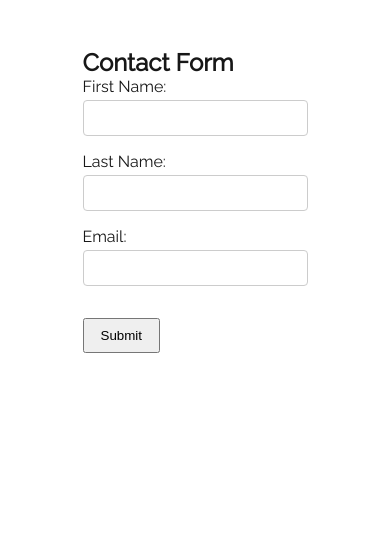
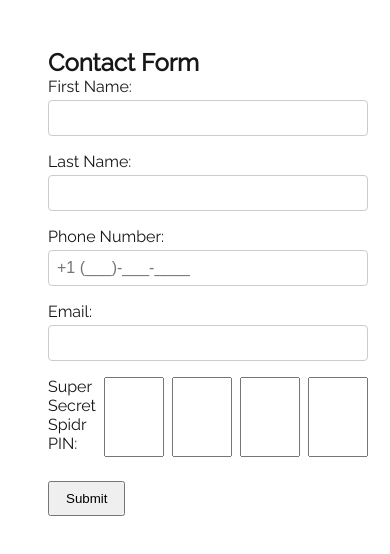
Before and after one commit to Christian-Ra/spidr-challenge, a Next.js app: page / in a window 390 px wide. Shown: the top 554 px of the page. Built offline with nearby package versions, Linux system fonts and the light colour scheme.

Commit message:
adds Phone input and Pin Grouping

```diff
--- a/src/components/ContactForm.js
+++ b/src/components/ContactForm.js
@@ -1,11 +1,15 @@
 import { useState } from "react";
 import TextInput from "./TextInput";
+import PhoneInput from "./PhoneInput";
+import PINInputGroup from "./PINGroupInput";
 
 export default function ContactForm() {
   const [formData, setFormData] = useState({
     firstName: "",
     lastName: "",
     email: "",
+    phone: "",
+    pinParts: ["", "", "", ""], // Assuming a 4-part PIN input
   });
 
   const handleChange = (e) => {
@@ -13,10 +17,14 @@ export default function ContactForm() {
     setFormData((prev) => ({ ...prev, [name]: value }));
   };
 
+  const setPinParts = (newParts) => {
+    setFormData((prev) => ({ ...prev, pinParts: newParts }));
+  };
+
   const handleSubmit = (e) => {
     e.preventDefault();
     const secretPin = formData.pinParts.join("-");
-    const output = { ...formData, secretPin };
+    const output = { ...formData };
     console.log("Submitted Data:", output);
     alert("Form submitted! Check the console.");
   };
@@ -41,6 +49,12 @@ export default function ContactForm() {
         value={formData.lastName}
         onChange={handleChange}
       />
+      <PhoneInput
+        label='Phone Number'
+        name='phone'
+        value={formData.phone || ""}
+        onChange={handleChange}
+      />
 
       <TextInput
         label='Email'
@@ -49,6 +63,8 @@ export default function ContactForm() {
         value={formData.email}
         onChange={handleChange}
       />
+
+      <PINInputGroup pinParts={formData.pinParts} setPinParts={setPinParts} />
 
       <button
         type='submit'
--- a/src/components/PINGroupInput.js
+++ b/src/components/PINGroupInput.js
@@ -0,0 +1,41 @@
+// components/PINInputGroup.js
+import { useRef } from "react";
+
+export default function PINInputGroup({ pinParts, setPinParts }) {
+  const refs = [useRef(null), useRef(null), useRef(null), useRef(null)];
+
+  const handlePinChange = (index, value) => {
+    if (!/^\d{0,4}$/.test(value)) return;
+    const updated = [...pinParts];
+    updated[index] = value;
+    setPinParts(updated);
+
+    if (value.length === 4 && index < 3) {
+      refs[index + 1].current?.focus();
+    }
+  };
+
+  return (
+    <div style={{ display: "flex", gap: "0.5rem", margin: "0.5rem 0" }}>
+      <label style={{ marginBottom: "0.25rem" }}>Super Secret Spidr PIN:</label>
+      {pinParts.map((part, i) => (
+        <input
+          key={i}
+          ref={refs[i]}
+          type='password'
+          inputMode='numeric'
+          maxLength={4}
+          value={part}
+          onChange={(e) => handlePinChange(i, e.target.value)}
+          style={{
+            width: "60px",
+            textAlign: "center",
+            fontSize: "1.0rem",
+            padding: "0.5rem",
+          }}
+          required
+        />
+      ))}
+    </div>
+  );
+}
--- a/src/components/PhoneInput.js
+++ b/src/components/PhoneInput.js
@@ -0,0 +1,50 @@
+export default function PhoneInput({ label, name, value, onChange }) {
+  const formatPhone = (input) => {
+    const digits = input.replace(/\D/g, "").slice(0, 10);
+    const area = digits.slice(0, 3);
+    const central = digits.slice(3, 6);
+    const line = digits.slice(6, 10);
+
+    let formatted = "";
+    if (digits.length > 6) {
+      formatted = `(${area})-${central}-${line}`;
+    } else if (digits.length > 3) {
+      formatted = `(${area})-${central}`;
+    } else if (digits.length > 0) {
+      formatted = `(${area}`;
+    }
+
+    return formatted;
+  };
+
+  const handleFormattedChange = (e) => {
+    const formatted = formatPhone(e.target.value);
+    onChange({ target: { name, value: formatted } });
+  };
+
+  return (
+    <div style={{ marginBottom: "1rem" }}>
+      <label
+        htmlFor={name}
+        style={{ display: "block", marginBottom: "0.25rem" }}
+      >
+        {label}:
+      </label>
+      <input
+        id={name}
+        name={name}
+        value={value}
+        onChange={handleFormattedChange}
+        placeholder='+1 (___)-___-____'
+        required
+        style={{
+          padding: "0.5rem",
+          width: "100%",
+          fontSize: "1rem",
+          border: "1px solid #ccc",
+          borderRadius: "4px",
+        }}
+      />
+    </div>
+  );
+}
```
